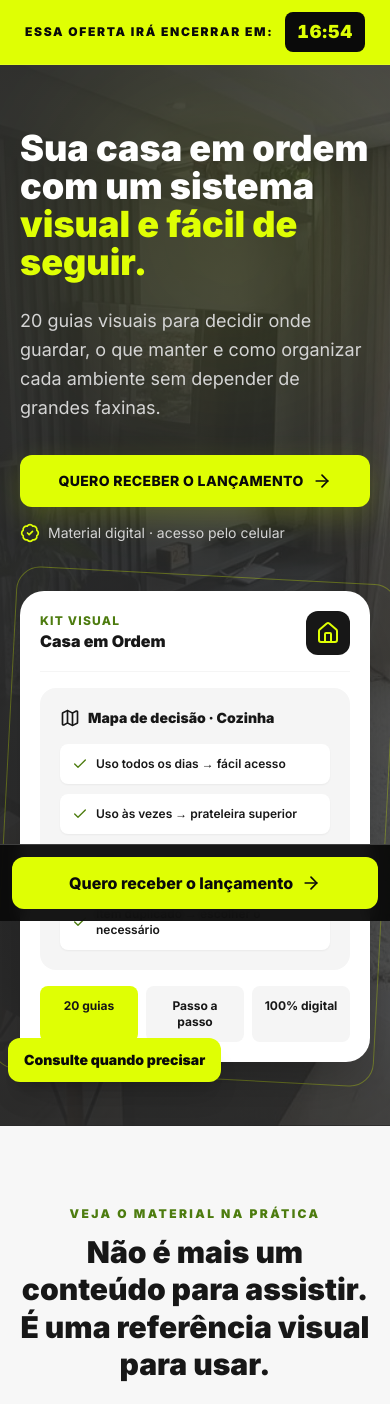
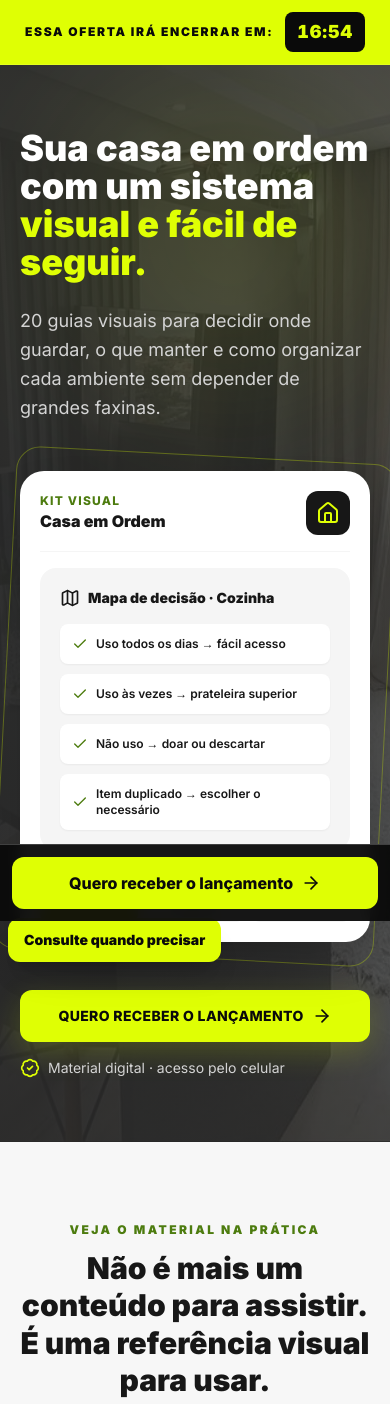
Before and after one commit to YuriVbs70/kit-visual-casa-organizada, a React (Vite) app: page / in a window 390 px wide. Shown: the top 1404 px of the page. Built offline with nearby package versions, Linux system fonts and the light colour scheme; no server answers.

Commit message:
inverte kit visual e botao no celular

```diff
--- a/src/App.tsx
+++ b/src/App.tsx
@@ -156,12 +156,14 @@ export default function App() {
         />
         <div className="pointer-events-none absolute right-0 top-20 z-[1] h-80 w-80 rounded-full bg-[#DFFF04]/10 blur-[100px]" />
         <div className="relative z-10 mx-auto grid min-h-[720px] max-w-6xl items-center gap-12 px-5 py-16 md:grid-cols-[1.05fr_.95fr] md:py-20">
-          <div>
-            <h1 className="max-w-3xl text-4xl font-black leading-[1.06] sm:text-5xl md:text-6xl">Sua casa em ordem com um sistema <span className="text-[#DFFF04]">visual e fácil de seguir.</span></h1>
-            <p className="mt-6 max-w-xl text-lg leading-relaxed text-neutral-300 md:text-xl">20 guias visuais para decidir onde guardar, o que manter e como organizar cada ambiente sem depender de grandes faxinas.</p>
-            <div className="mt-8 flex flex-col gap-4 sm:flex-row sm:items-center"><CtaButton onClick={openModal} label="Quero receber o lançamento" /><span className="flex items-center gap-2 text-sm text-neutral-300"><BadgeCheck className="h-5 w-5 text-[#DFFF04]" /> Material digital · acesso pelo celular</span></div>
+          <div className="contents md:block">
+            <div className="order-1">
+              <h1 className="max-w-3xl text-4xl font-black leading-[1.06] sm:text-5xl md:text-6xl">Sua casa em ordem com um sistema <span className="text-[#DFFF04]">visual e fácil de seguir.</span></h1>
+              <p className="mt-6 max-w-xl text-lg leading-relaxed text-neutral-300 md:text-xl">20 guias visuais para decidir onde guardar, o que manter e como organizar cada ambiente sem depender de grandes faxinas.</p>
+            </div>
+            <div className="order-3 flex flex-col gap-4 sm:flex-row sm:items-center md:mt-8"><CtaButton onClick={openModal} label="Quero receber o lançamento" /><span className="flex items-center gap-2 text-sm text-neutral-300"><BadgeCheck className="h-5 w-5 text-[#DFFF04]" /> Material digital · acesso pelo celular</span></div>
           </div>
-          <div className="relative mx-auto w-full max-w-md">
+          <div className="order-2 relative mx-auto w-full max-w-md md:order-none">
             <div className="absolute -inset-4 rotate-3 rounded-3xl border border-[#DFFF04]/30" />
             <div className="relative rounded-3xl bg-white p-5 text-neutral-900 shadow-2xl">
               <div className="mb-4 flex items-center justify-between border-b border-neutral-100 pb-4"><div><p className="text-xs font-extrabold uppercase tracking-widest text-lime-700">Kit visual</p><p className="font-black">Casa em Ordem</p></div><div className="flex h-11 w-11 items-center justify-center rounded-xl bg-neutral-900 text-[#DFFF04]"><Home className="h-6 w-6" /></div></div>
```
